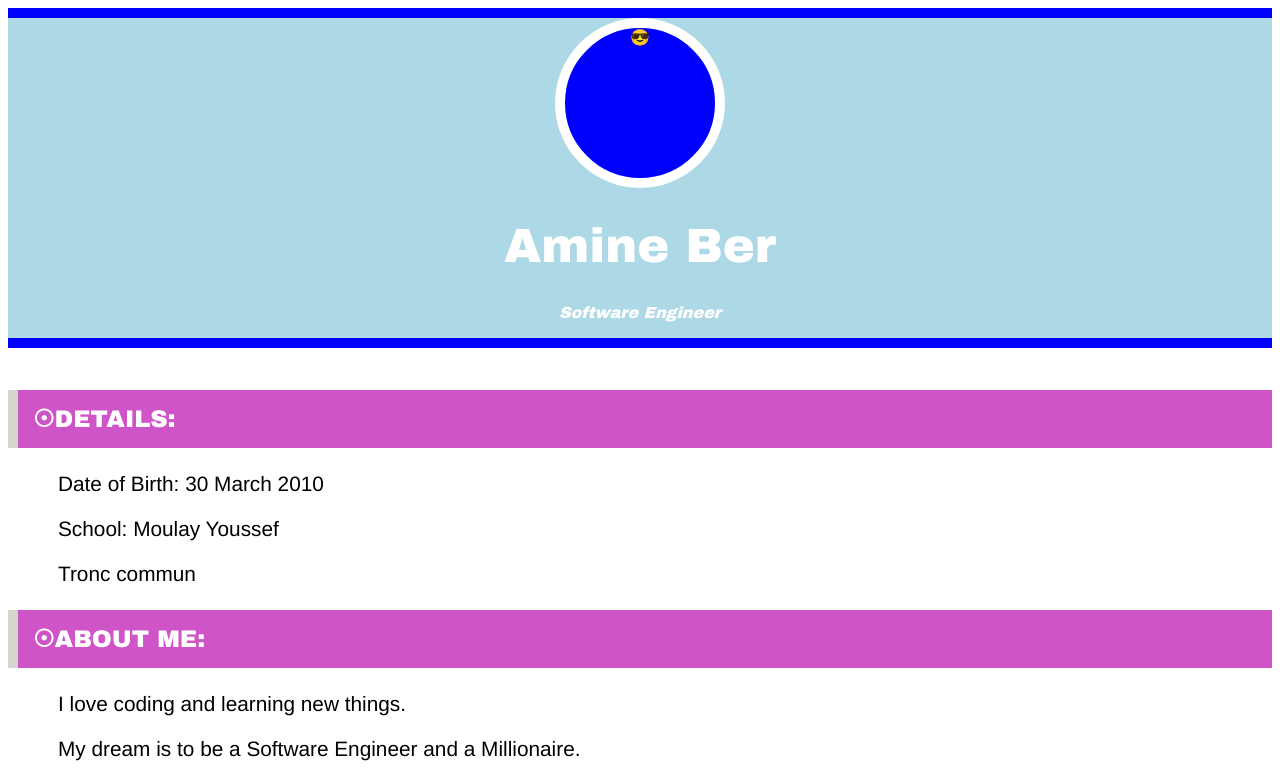
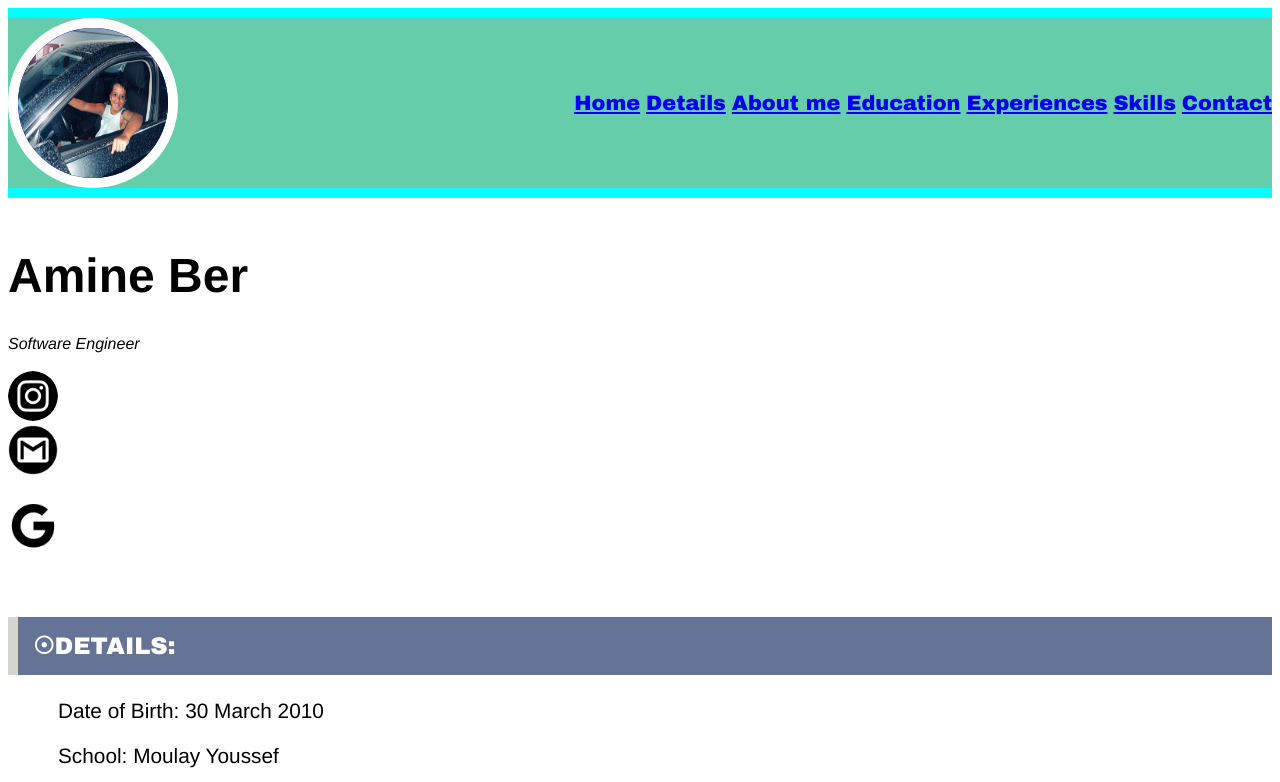
Before and after one commit to amine2010CR/amine2010CR.github.io, a plain HTML site: page index.html in a window 1280 px wide. Shown: the top 782 px of the page. Drawn offline with Linux system fonts and the light colour scheme.

Commit message:
change some thing

```diff
--- a/Style.css
+++ b/Style.css
@@ -1,9 +1,20 @@
 header {
-    background: lightblue;
-    border: solid blue;
+    display: flex;
+    flex-direction: row;
+    justify-content: space-between;
+    align-items: center;
+    background: MediumAquaMarine;
+    border: solid rgb(0, 255, 255);
     border-width: 10px 0px 10px 0px;
     margin: 0 auto;
     text-align: center;
+}
+.menu{
+    display: flex;
+    flex-direction: row;
+    justify-content: right;
+    align-items: center;
+    gap: 6px;
 }
 
 h1 {
@@ -20,7 +31,7 @@ h1 {
 }
 
 h3 {
-    background-color: #ce54c7;
+    background-color: #657496;
     padding: 15px;
     font-size: 1.5em;
     border-left: 10px solid #d6d5cd;
@@ -35,6 +46,7 @@ h3 {
 body {
     font-family: helvetica, arial, san-serif;
 }
+
 
 p,
 ul {
@@ -52,3 +64,15 @@ ul {
     padding-left: 50px;
     font-size: 1.3em;
 }
+
+img {
+    height: 150px;
+    width: 150px;
+    border-radius: 50%;
+}
+
+.icon {
+    height: 50px;
+    width: 50px;
+    border-radius: 50%;
+}
--- a/index.html
+++ b/index.html
@@ -2,44 +2,66 @@
 <html>
 
 <head>
-    <link rel="stylesheet"href="Style.css">
+    <link rel="stylesheet" href="Style.css">
 </head>
 
 <body>
     <header>
         <div class="circle">
-            <div class="emoji" <div>
-                &#x1F60E;
-            </div>
+            <div class="emoji"></div>
+            <img src="/AMINE.jpeg">
         </div>
-        <br>
-        <h1>Amine Ber</h1>
-        <i>Software Engineer</i><br><br>
-    </header> <br>
-    <h3>
+        </div>
+        <nav class="menu">
+            <ul class="menu">
+                <li><a href="#1">Home</a></li>
+                <li><a href="#2">Details</a></li>
+                <li><a href="#3">About me</a></li>
+                <li><a href="#4">Education</a></li>
+                <li><a href="#5">Experiences</a></li>
+                <li><a href="#6">Skills</a></li>
+                <li><a href="#7">Contact</a></li>
+            </ul>
+        </nav>
+    </header>
+    <br>
+    <h1 id="1"> Amine Ber</h1>
+    <i>Software Engineer</i><br><br>
+    <a href="https://www.instagram.com/">
+        <div class="emoji" </div> <img class="icon" src="/img/instagram.png">
+    </a>
+    <a href="https://mail.google.com/mail/u/0/#inbox">
+        <div class="emoji" </div></div> <img class="icon" src="/img/gmail.png">
+    </a>
+    <p><a href="https://www.google.co.uk/">
+            <div class="emoji" </div></div> <img class="icon" src="/img/GOOGle.png">
+        </a></p>
+
+    <br>
+    <h3 id="2">
         &#9737;DETAILS:
     </h3>
     <p>Date of Birth: 30 March 2010</p>
     <p>School: Moulay Youssef</p>
     <p>Tronc commun</p>
-    <h3>&#9737;ABOUT ME:</h3>
+    <h3 id="3">&#9737;ABOUT ME:</h3>
     <p>I love coding and learning new things.</p>
     <p>My dream is to be a Software Engineer and a Millionaire.</p>
-    <h3>&#9998;EDUCATION:</h3>
+    <h3 id="4" >&#9998;EDUCATION:</h3>
     <p>2014-2020:Primary School.</p>
     <p>2020-2023:Middle School.</p>
     <p> Future:2024-2027:Hight School.</p>
-    <h3>&#10004;EXPERIENCES:</h3>
+    <h3 id="5">&#10004;EXPERIENCES:</h3>
     <p>I was born in Ourzazate.</p>
     <p>I've been to London on 2022.</p>
     <p>I once won a trophy in kickboxing on 2023</p>
-    <h3>&#9734;SKILLS</h3>
+    <h3 id="6">&#9734;SKILLS</h3>
     <ul>
         <li>&#9898;Perseverance.</li>
         <li>&#9898;Discipline.</li>
         <li>&#9898;Leader Ship.</li>
     </ul>
-    <h3>&#9993;CONTACT</h3>
+    <h3 id="7">&#9993;CONTACT</h3>
     <p>ADDRESS:Place Mozart</p>
     <p>PHONE: 0766455972</p>
     <p>EMAIL:amineberkhouch86@gmail.com</p>
```
Also changed, not shown: AMINE.jpeg (added), im/gmail logo.png (added), im/image copy.png (added), im/image.png (added), img/GOOGle.png (added), img/gmail.png (added), img/instagram.png (added).
